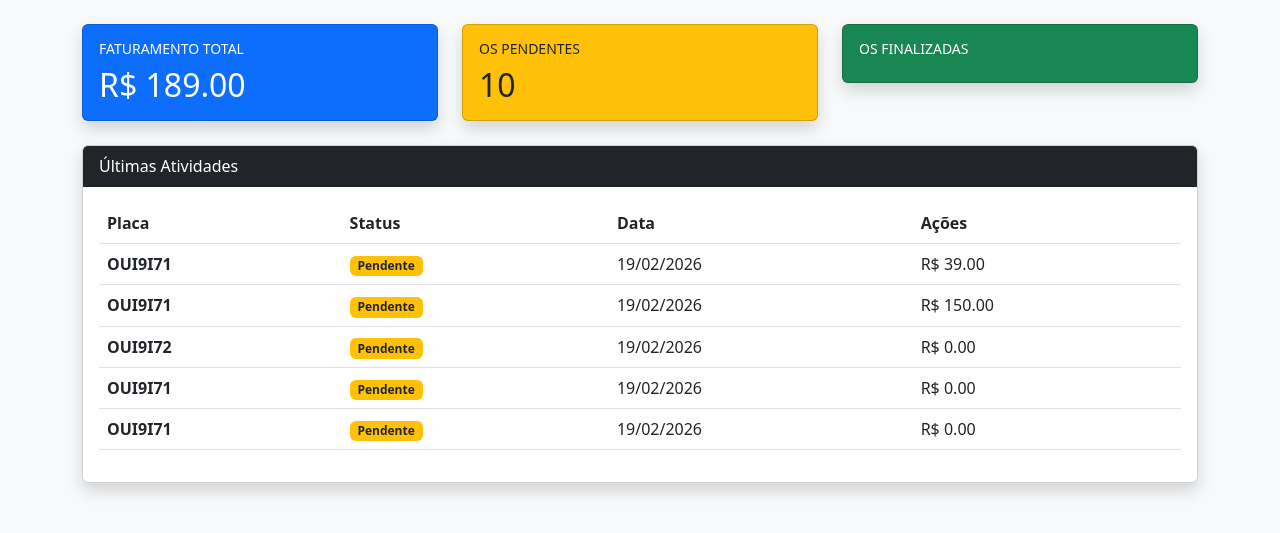
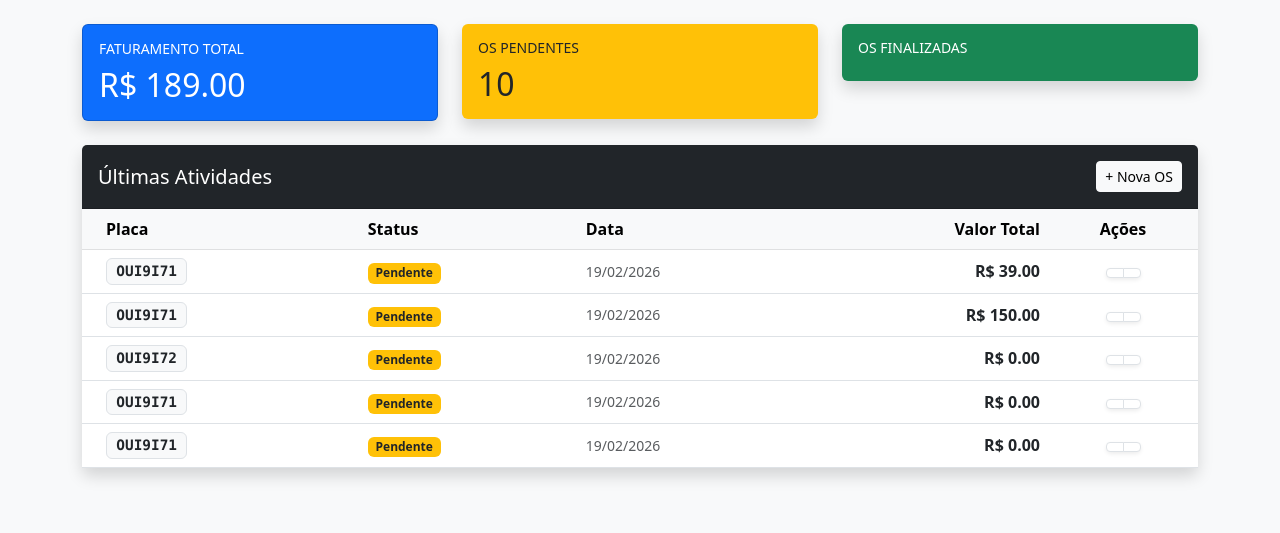
Before and after one commit to ReinaldoJSantos/gestao-oficina-mecanica, a Django app: page /oficina/ in a window 1280 px wide. Shown: the part 56-589 px from the top of the page. Run offline with Django 3.2, Linux system fonts and the light colour scheme; a user stored in the database is signed in; data comes from the database, SQL or seed files in the repository; both versions use the stored data as it was after the commit.

Commit message:
style: reorganiza tabela da dashboard e melhora botões de ação

```diff
--- a/gestao/templates/gestao/dashboard.html
+++ b/gestao/templates/gestao/dashboard.html
@@ -7,72 +7,86 @@
             <div class="card-body">
                 <h6 class="text-uppercase small">Faturamento Total</h6>
                 <h2 class="mb-0">R$ {{ valor_total|floatformat:2 }}</h2>
-                <i class="bi bi-cash-stack position-absolute top-50 end-0 translate-middle-y me-3 opacity-50"
-                    style="font-size: 2rem;"></i>
+                <i class="bi bi-cash-stack position-absolute top-50 end-0 translate-middle-y me-3 opacity-50" style="font-size: 2rem;"></i>
             </div>
         </div>
     </div>
-
     <div class="col-md-4">
-        <div class="card bg-warning text-dark shadow">
+        <div class="card bg-warning text-dark shadow border-0">
             <div class="card-body">
                 <h6 class="text-uppercase small">OS Pendentes</h6>
                 <h2 class="mb-0">
-                    {% for item in resumo %}
-                    {% if item.status == 'P' %}{{ item.total }}{% endif %}
-                    {% empty %} 0 {% endfor %}
+                    {% for item in resumo %}{% if item.status == 'P' %}{{ item.total }}{% endif %}{% empty %}0{% endfor %}
                 </h2>
-                <i class="bi bi-clock-history position-absolute top-50 end-0 translate-middle-y me-3 opacity-25"
-                    style="font-size: 2rem;"></i>
+                <i class="bi bi-clock-history position-absolute top-50 end-0 translate-middle-y me-3 opacity-25" style="font-size: 2rem;"></i>
             </div>
         </div>
     </div>
-
     <div class="col-md-4">
-        <div class="card bg-success text-white shadow">
+        <div class="card bg-success text-white shadow border-0">
             <div class="card-body">
                 <h6 class="text-uppercase small">OS Finalizadas</h6>
                 <h2 class="mb-0">
-                    {% for item in resumo %}
-                    {% if item.status == 'F' %}{{ item.total }}{% endif %}
-                    {% endfor %}
+                    {% for item in resumo %}{% if item.status == 'F' %}{{ item.total }}{% endif %}{% endfor %}
                 </h2>
-                <i class="bi bi-check2-circle position-absolute top-50 end-0 translate-middle-y me-3 opacity-50"
-                    style="font-size: 2rem;"></i>
+                <i class="bi bi-check2-circle position-absolute top-50 end-0 translate-middle-y me-3 opacity-50" style="font-size: 2rem;"></i>
             </div>
         </div>
     </div>
 </div>
 
-<div class="card shadow">
-    <div class="card-header bg-dark text-white">Últimas Atividades</div>
-    <div class="card-body">
-        <table class="table table-hover">
-            <thead>
+<div class="card shadow border-0">
+    <div class="card-header bg-dark text-white d-flex justify-content-between align-items-center py-3">
+        <h5 class="mb-0">Últimas Atividades</h5>
+        <a href="{% url 'nova_os' %}" class="btn btn-sm btn-light">+ Nova OS</a>
+    </div>
+    <div class="card-body p-0"> <div class="table-responsive">
+            <table class="table table-hover align-middle mb-0">
+                <thead class="table-light">
                     <tr>
-                    <th>Placa</th>
+                        <th class="ps-4">Placa</th>
                         <th>Status</th>
                         <th>Data</th>
-                    <th>Ações</th>
+                        <th class="text-end">Valor Total</th>
+                        <th class="text-center" style="width: 150px;">Ações</th>
                     </tr>
                 </thead>
                 <tbody>
                     {% for os in ultimas_os %}
                     <tr>
-                    <td><strong>{{ os.veiculo.placa|upper }}</strong></td>
+                        <td class="ps-4">
+                            <span class="badge bg-light text-dark border font-monospace" style="font-size: 0.9rem;">
+                                {{ os.veiculo.placa|upper }}
+                            </span>
+                        </td>
                         <td>
-                        <span class="badge {% if os.status == 'P' %}bg-warning text-dark{% else %}bg-success{% endif %}">
+                            <span class="badge {% if os.status == 'P' %}bg-warning text-dark{% elif os.status == 'F' %}bg-success{% else %}bg-primary{% endif %}">
                                 {{ os.get_status_display }}
                             </span>
                         </td>
-                    <td>{{ os.data_criacao|date:"d/m/Y" }}</td>
-                    <td>
-                        R$ {{ os.total_geral|floatformat:"2g" }}
+                        <td class="text-muted small">{{ os.data_criacao|date:"d/m/Y" }}</td>
+                        <td class="text-end fw-bold text-dark">
+                            R$ {{ os.total_geral|floatformat:2 }}
                         </td>
+                        <td class="text-center">
+                            <div class="btn-group shadow-sm">
+                                <a href="{% url 'detalhe_os' os.id %}" class="btn btn-sm btn-white border" title="Visualizar">
+                                    <i class="bi bi-eye text-info"></i>
+                                </a>
+                                <a href="{% url 'editar_os' os.id %}" class="btn btn-sm btn-white border" title="Editar">
+                                    <i class="bi bi-pencil text-warning"></i>
+                                </a>
+                            </div>
+                        </td>
+                    </tr>
+                    {% empty %}
+                    <tr>
+                        <td colspan="5" class="text-center py-4 text-muted">Nenhuma ordem de serviço encontrada.</td>
                     </tr>
                     {% endfor %}
                 </tbody>
             </table>
         </div>
     </div>
+</div>
 {% endblock %}
--- a/gestao/urls.py
+++ b/gestao/urls.py
@@ -10,5 +10,8 @@ urlpatterns = [
     path("veiculo/novo/", views.novo_veiculo, name="novo_veiculo"),
     path("os/email/<int:pk>/", views.enviar_orcamento_email,
          name="enviar_email_os"),
-    path('', views.dashboard, name="dashboard"),
+    path("", views.dashboard, name="dashboard"),
+    path("os/visualizar/<int:pk>/", views.detalhe_os, name="detalhe_os"),
+    path("os/nova/", views.salvar_os, name="nova_os"),
+    path("os/editar/<int:pk>/", views.salvar_os, name="editar_os"),
 ]
--- a/gestao/views.py
+++ b/gestao/views.py
@@ -1,13 +1,14 @@
 from django.core.mail import EmailMessage
 from django.contrib import messages
 from django.shortcuts import render, redirect, get_object_or_404
-from django.db.models import Sum, Count
+from django.db.models import Count
 from .models import (
+    Cliente,
     OrdemServico,
     ItemOrdemServico,
     Veiculo,
 )
-
+from django.db import transaction
 
 from django.contrib.auth.decorators import login_required
 from django.template.loader import render_to_string
@@ -18,7 +19,8 @@ from weasyprint import HTML
 @login_required
 def dashboard(request):
     # 1. Conta quantas OS existem por status
-    resumo_status = OrdemServico.objects.values("status").annotate(total=Count("id"))
+    resumo_status = OrdemServico.objects.values(
+        "status").annotate(total=Count("id"))
 
     # 2. Busca todas as OS
     todas_os = OrdemServico.objects.all()
@@ -28,7 +30,8 @@ def dashboard(request):
     valor_total = sum(os.total_geral for os in todas_os)
 
     # 4. (Opcional) Se quiser apenas o que está PENDENTE:
-    # valor_pendente = sum(os.total_geral for os in todas_os if os.status == 'P')
+    # valor_pendente = sum(os.total_geral for os in todas_os
+    # if os.status == 'P')
 
     ultimas_os = todas_os.order_by("-data_criacao")[:5]
 
@@ -49,7 +52,8 @@ def novo_cliente(request):
         nome = request.POST.get("nome")
         email = request.POST.get("email")
         cpf = request.POST.GET("CPF")
-        Cliente.object.create(nome=nome, email=email, cpf=cpf)
+        Cliente.object.create(nome=nome,
+                              email=email, cpf=cpf)
         return redirect("novo_veiculo")
     return render(request, "gestao/form_clinete.html")
 
@@ -96,12 +100,14 @@ def historico_veiculo(request):
 
     if placa:
         # Se digitou a placa, filtra só por ela
-        ordens = OrdemServico.objects.filter(veiculo__placa__iexact=placa).order_by('-data_criacao')
+        ordens = OrdemServico.objects.filter(
+            veiculo__placa__iexact=placa).order_by('-data_criacao')
     else:
         # Se não digitou nada, mostra as 10 mais recentes do sistema todo
         ordens = OrdemServico.objects.all().order_by('-data_criacao')[:10]
 
-    return render(request, 'gestao/historico.html', {'ordens': ordens, 'placa': placa})
+    return render(request, 'gestao/historico.html', {'ordens': ordens,
+                                                     'placa': placa})
 
 
 @login_required
@@ -122,7 +128,8 @@ def nova_os(request, pk=None):
             os_instancia.status = status
             os_instancia.observacoes = observacoes
             os_instancia.save()
-            # Se for edição, talvez você queira limpar os itens antigos antes de re-adicionar
+            # Se for edição, talvez você queira limpar os itens antigos antes
+            # de re-adicionar
             os_instancia.itens.all().delete()
             os = os_instancia
         else:
@@ -153,7 +160,8 @@ def nova_os(request, pk=None):
     # Se for GET, apenas mostra o formulário
     veiculos = Veiculo.objects.all()
     return render(
-        request, "gestao/form_os.html", {"veiculos": veiculos, "os": os_instancia}
+        request, "gestao/form_os.html", {"veiculos": veiculos,
+                                         "os": os_instancia}
     )
 
 
@@ -179,9 +187,75 @@ def enviar_orcamento_email(request, pk):
     try:
         email.send()
         messages.success(
-            request, f"E-mail enviado com sucesso para {os.veiculo.cliente.email}!"
+            request,
+            f"E-mail enviado com sucesso para {os.veiculo.cliente.email}!"
         )
     except Exception as e:
         messages.error(request, f"Erro técnico ao enviar: {e}")
 
     return redirect("historico_veiculo")
+
+
+def detalhe_os(request, pk):
+    # O get_object_or_404 é uma boa prática para evitar erros 500
+    os = get_object_or_404(OrdemServico, pk=pk)
+    return render(request, "gestao/detalhe_os.html", {"os": os})
+
+
+@login_required
+def salvar_os(request, pk=None):
+    # Se tiver pk, estamos editando. Se não, estamos criando uma nova.
+    os_instancia = get_object_or_404(OrdemServico, pk=pk) if pk else None
+    veiculos = Veiculo.objects.all()
+
+    if request.method == "POST":
+        veiculo_id = request.POST.get("veiculo")
+        status = request.POST.get("status")
+        observacoes = request.POST.get("observacoes")
+
+        veiculo = get_object_or_404(Veiculo, id=veiculo_id)
+
+        # Usamos uma transação para garantir que se der erro nos itens,
+        # não salve a OS
+        with transaction.atomic():
+            if os_instancia:
+                # Editando OS existente
+                os_instancia.veiculo = veiculo
+                os_instancia.status = status
+                os_instancia.observacoes = observacoes
+                os_instancia.save()
+                # Limpamos os itens antigos para re-salvar os novos
+                # (lógica mais simples)
+                os_instancia.itens.all().delete()
+                os = os_instancia
+            else:
+                # Criando Nova OS
+                os = OrdemServico.objects.create(
+                    veiculo=veiculo,
+                    mecanico=request.user,
+                    status=status,
+                    observacoes=observacoes,
+                )
+
+            # Salvando os Itens (Peças/Serviços)
+            descricoes = request.POST.getlist("descricao[]")
+            quantidades = request.POST.getlist("quantidade[]")
+            valores = request.POST.getlist("valor[]")
+
+            for desc, qtd, val in zip(descricoes, quantidades, valores):
+                if desc:
+                    # Limpeza de valores para garantir o formato decimal
+                    valor_limpo = val.replace(".", "").replace(",", ".")
+                    ItemOrdemServico.objects.create(
+                        ordem_servico=os,
+                        descricao=desc,
+                        quantidade=float(qtd.replace(",", ".")),
+                        valor_unitario=float(valor_limpo),
+                    )
+
+        return redirect("detalhe_os", pk=os.id)
+
+    return render(
+        request, "gestao/form_os.html", {"os": os_instancia,
+                                         "veiculos": veiculos}
+    )
```
Also changed, not shown: gestao/models.py (+6 -3 lines), gestao/templates/gestao/detalhe_os.html (added, +119 -0 lines), gestao/templates/gestao/form_os.html (+14 -4 lines), db.sqlite3. Lines whose indentation alone changed are shown as unchanged.
